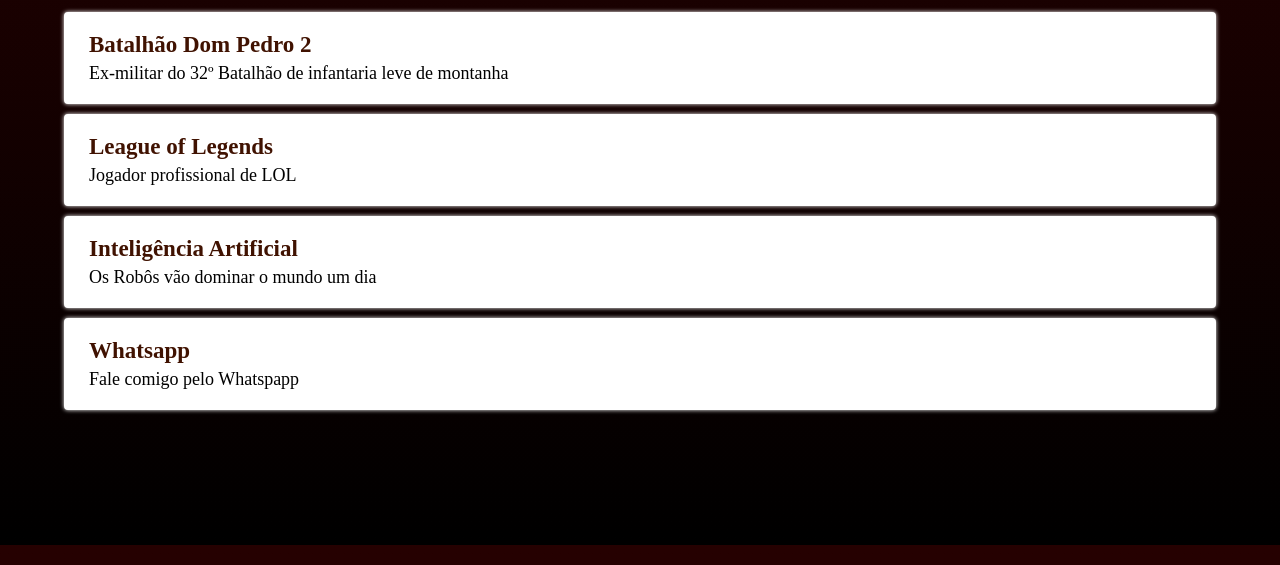
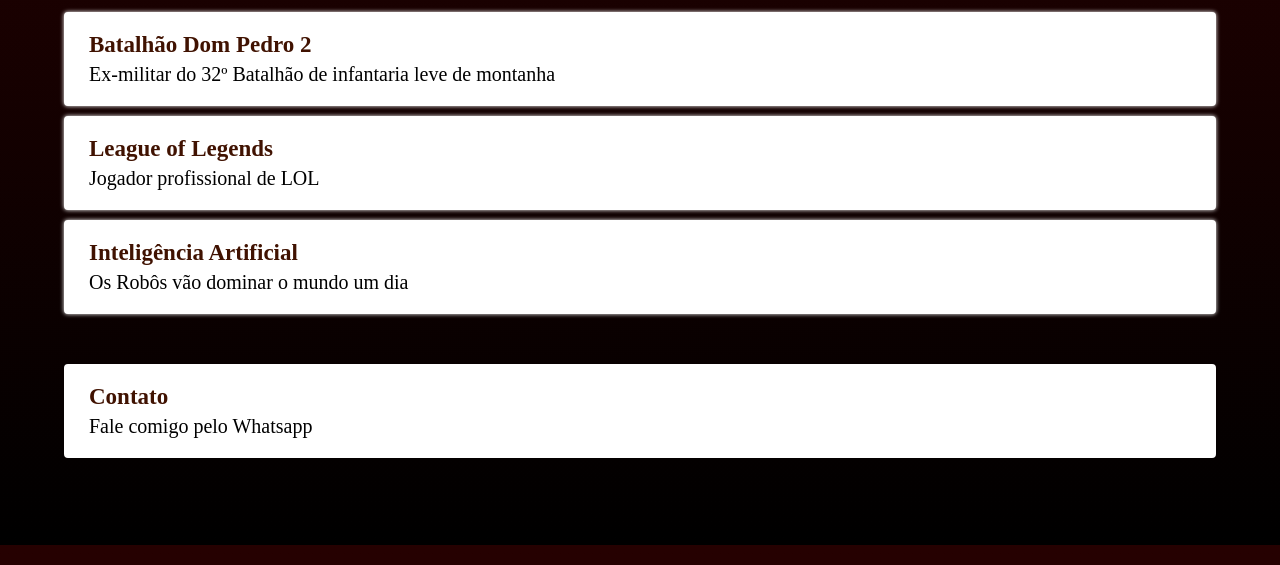
Before and after one commit to CaduFreitas/CaduFreitas.github.io, a plain HTML site: page index.html in a window 1280 px wide. Shown: the part 255-820 px from the top of the page. Drawn offline with Linux system fonts and the light colour scheme; a web font is replaced by a local one.

```diff
--- a/css/style.css
+++ b/css/style.css
@@ -11,6 +11,7 @@
     color: #F2EEAE;
     background: rgb(38,1,1);
     background: linear-gradient(180deg, rgba(38,1,1,1) 0%, rgba(0,0,0,1) 100%);
+    background-attachment: fixed;
 }
 .foto {
     width: 100px;
@@ -56,6 +57,8 @@
     border: 5px solid white;
     border-radius: 4px;
     padding: 15px 20px;
+}
+.link-list  .list1 li {
     box-shadow: 0 0 4px white;
 }
 .link-list a {
@@ -67,7 +70,10 @@
 .link-list span {
     display: block;
     color: #000000;
-    font-size: 18px;
+    font-size: 20px;
     margin-top: 5px;
     font-weight: 100;
 }
+.list2 {
+    margin-top: 50px;
+}
--- a/index.html
+++ b/index.html
@@ -45,6 +45,7 @@
     </ul>
 
     <ul class="link-list">
+        <div class="list1">
             <li>
                 <a href="https://pt.wikipedia.org/wiki/32.%C2%BA_Batalh%C3%A3o_de_Infantaria_Leve_-_Montanha" target="_blank">
                     Batalhão Dom Pedro 2
@@ -63,12 +64,16 @@
                    <span>Os Robôs vão dominar o mundo um dia</span>
                 </a>
             </li>
+        </div>
+        <div class="list2">
             <li>
                 <a href="https://wa.me/5524981046682" target="_blank">
-                Whatsapp
-                <span>Fale comigo pelo Whatspapp</span>
+                   Contato
+                   <span>Fale comigo pelo Whatsapp</span>
                 </a>
             </li>
+        </div>
     </ul>
+
 </body>
 </html>
```
Lines whose indentation alone changed are shown as unchanged.
